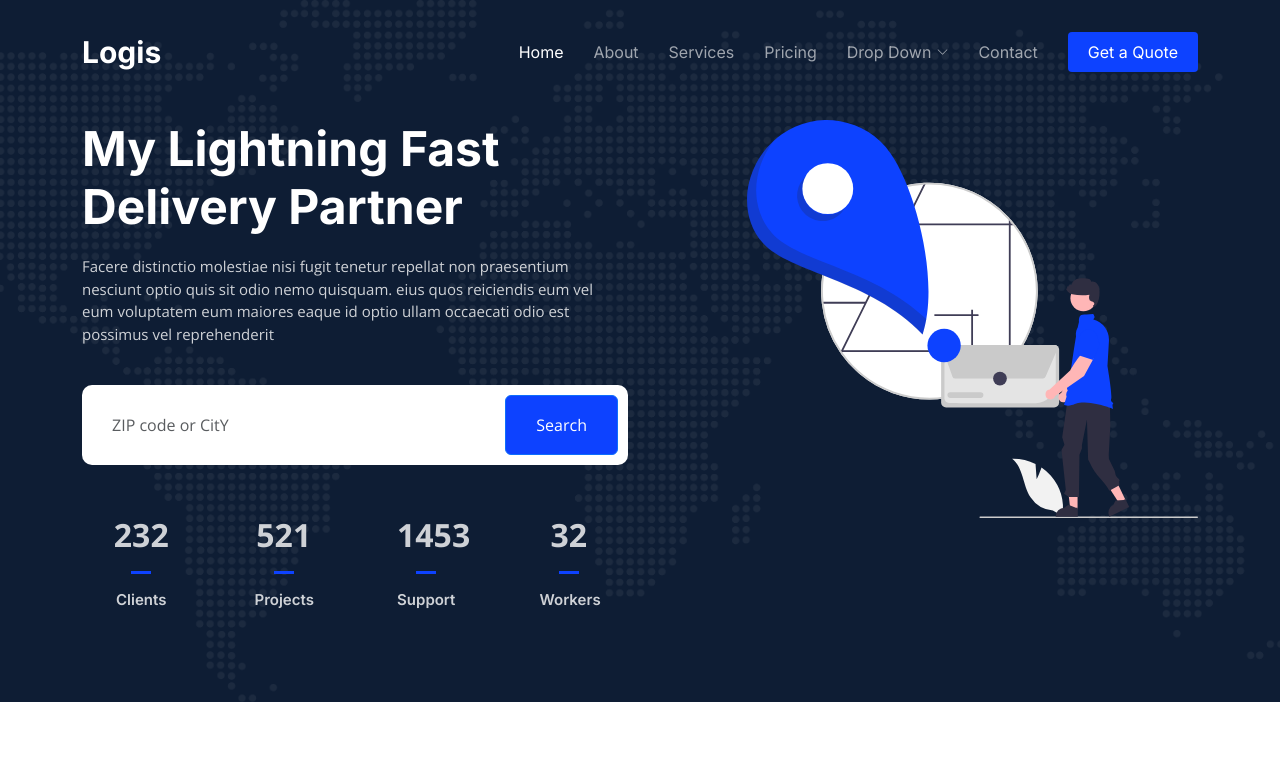
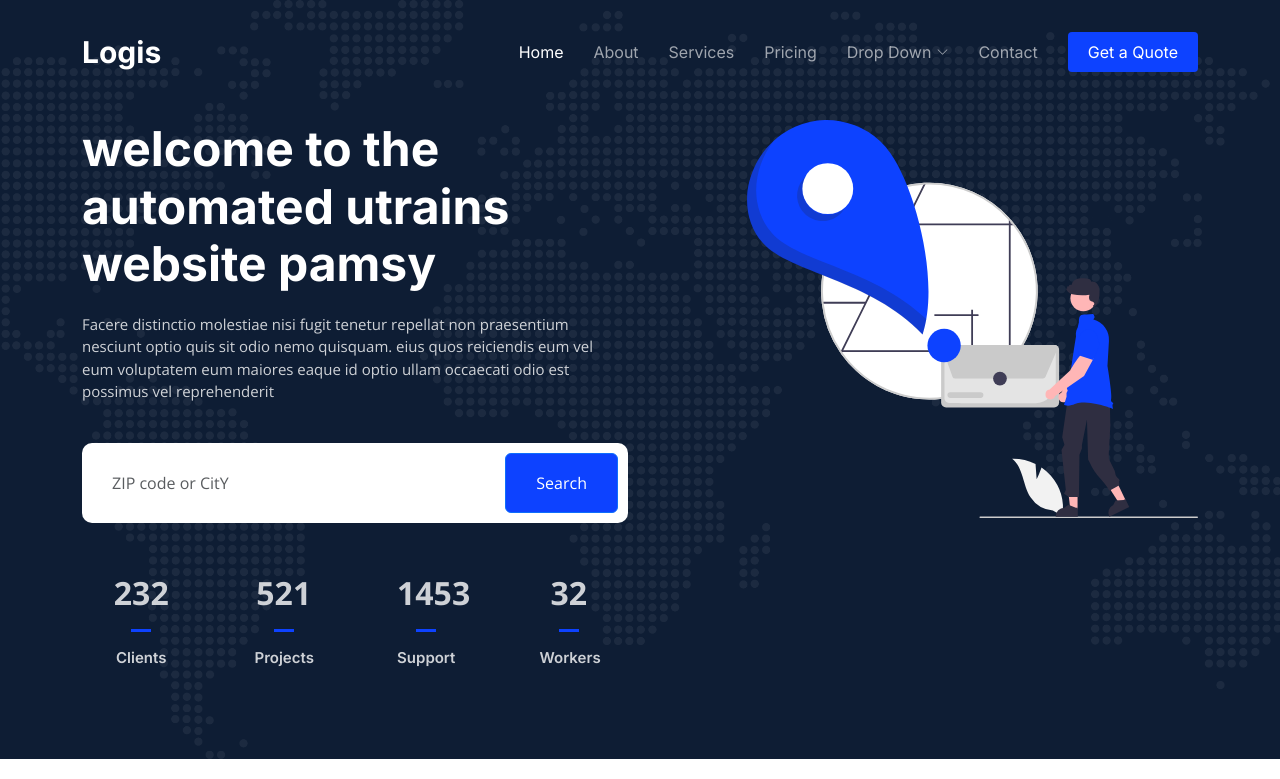
Before and after one commit to Utrains04/myapp, a plain HTML site: page index.html in a window 1280 px wide. Shown: the top 779 px of the page. Drawn offline with nearby package versions, Linux system fonts and the light colour scheme.

Commit message:
added a welcome message

```diff
--- a/index.html
+++ b/index.html
@@ -89,7 +89,7 @@
     <div class="container">
       <div class="row gy-4 d-flex justify-content-between">
         <div class="col-lg-6 order-2 order-lg-1 d-flex flex-column justify-content-center">
-          <h2 data-aos="fade-up">My Lightning Fast Delivery Partner</h2>
+          <h2 data-aos="fade-up">welcome to the automated utrains website pamsy</h2>
           <p data-aos="fade-up" data-aos-delay="100">Facere distinctio molestiae nisi fugit tenetur repellat non praesentium nesciunt optio quis sit odio nemo quisquam. eius quos reiciendis eum vel eum voluptatem eum maiores eaque id optio ullam occaecati odio est possimus vel reprehenderit</p>
 
           <form action="#" class="form-search d-flex align-items-stretch mb-3" data-aos="fade-up" data-aos-delay="200">
```
